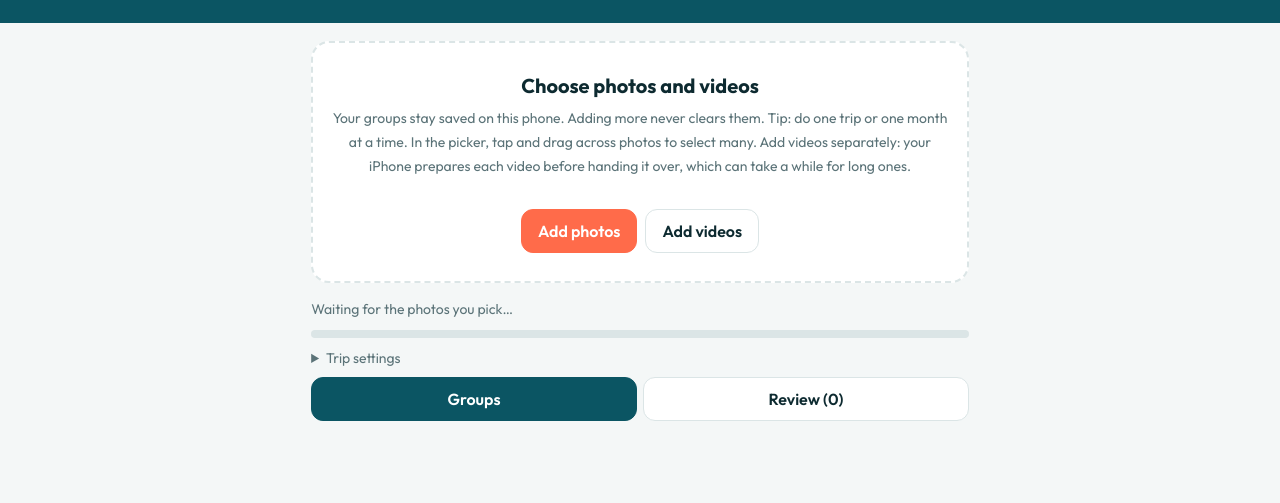
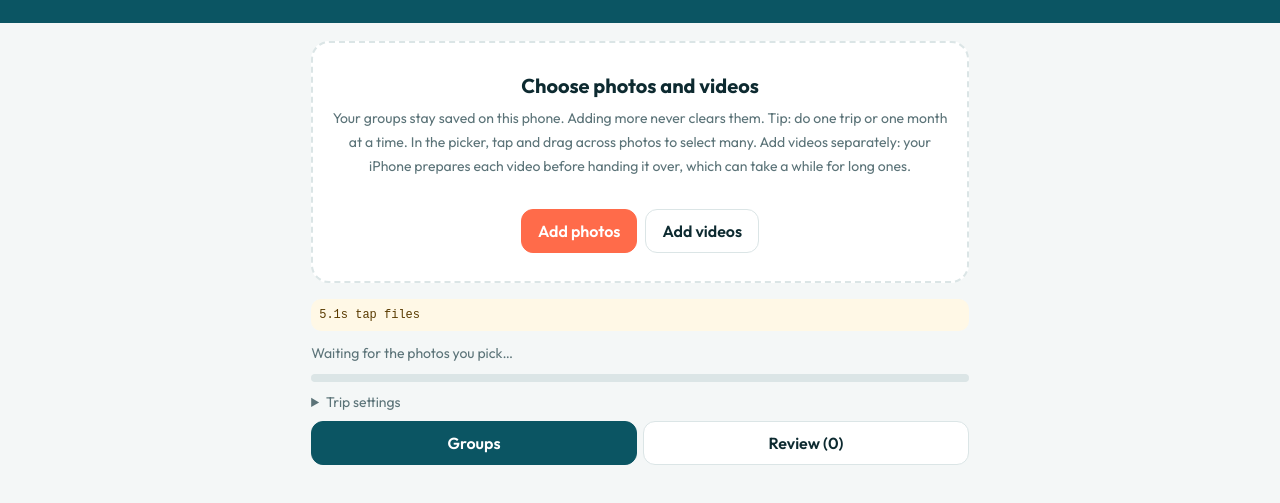
Before and after one commit to saumild/photo-sorter, a plain HTML site: page index.html in a window 1280 px wide. Both pictures are taken after a click on the label "Add photos". Shown: the part 113-616 px from the top of the page. Drawn offline with Linux system fonts and the light colour scheme.

Commit message:
Temporary: on-screen log to debug Add photos

```diff
--- a/index.html
+++ b/index.html
@@ -76,7 +76,7 @@ button.link{border:0;background:none;color:var(--mute);text-decoration:underline
 <main>
 <div class="pick" id="pick"><strong id="picktitle">Choose photos and videos</strong><span class="mute">Your groups stay saved on this phone. Adding more never clears them. Tip: do one trip or one month at a time. In the picker, tap and drag across photos to select many. Add videos separately: your iPhone prepares each video before handing it over, which can take a while for long ones.</span><br><br>
 <div class="row" style="justify-content:center"><label class="btn primary" id="pickbtn">Add photos<input id="files" type="file" accept="image/*" multiple hidden></label><label class="btn" id="pickvid">Add videos<input id="vfiles" type="file" accept="video/*" multiple hidden></label></div></div>
-<div id="prog" hidden><div class="mute" id="progt"></div><div class="bar"><i id="progb"></i></div></div>
+<pre id="dbg" style="white-space:pre-wrap;font:12px/1.4 ui-monospace,monospace;background:#fff8e6;color:#5a3b00;border-radius:10px;padding:8px;max-height:220px;overflow:auto" hidden></pre><div id="prog" hidden><div class="mute" id="progt"></div><div class="bar"><i id="progb"></i></div></div>
 <details id="opts"><summary class="mute">Trip settings</summary><div class="settings">
 <label>Counts as a trip beyond (miles from home)<input id="miles" type="number" value="5" min="1"></label>
 <label>Occasion near home: at least this many photos in one day<input id="occ" type="number" value="15" min="3"></label>
@@ -102,7 +102,8 @@ button.link{border:0;background:none;color:var(--mute);text-decoration:underline
 {
 const SHORTCUT='Save trip & clean up';
 const $=id=>document.getElementById(id);
-const errBox=m=>{const t=document.getElementById('toast');if(!t)return;t.textContent='Something went wrong: '+m+' (send Claude a screenshot)';t.style.display='block';clearTimeout(t._h);t._h=setTimeout(()=>t.style.display='none',12000)};
+const T0=Date.now();const dbg=m=>{try{const d=document.getElementById('dbg');d.hidden=false;d.textContent+=((Date.now()-T0)/1000).toFixed(1)+'s '+m+'\n';d.scrollTop=1e9}catch(e){}};
+const errBox=m=>{dbg('ERROR '+m);const t=document.getElementById('toast');if(!t)return;t.textContent='Something went wrong: '+m+' (send Claude a screenshot)';t.style.display='block';clearTimeout(t._h);t._h=setTimeout(()=>t.style.display='none',12000)};
 window.addEventListener('error',e=>errBox(e.message||'unknown'));window.addEventListener('unhandledrejection',e=>errBox((e.reason&&e.reason.message)||String(e.reason)));
 let places=[],homeC=null,named=[],myHome=null,photos=[],trips=[],deck=[],di=0,hist=[],gid=1;
 const byKey=new Map(),byId=new Map();
@@ -211,7 +212,7 @@ const ham=(a,b)=>{let n=0;for(let i=0;i<64;i++)if(a[i]!==b[i])n++;return n};
 const km=(a,b,c,d)=>{const r=Math.PI/180,x=Math.sin((c-a)*r/2)**2+Math.cos(a*r)*Math.cos(c*r)*Math.sin((d-b)*r/2)**2;return 12742*Math.asin(Math.sqrt(x))};
 
 const onPick=async e=>{
-  const fs=[...e.target.files];if(!fs.length)return;e.target.value='';
+  const fs=[...(e.target.files||[])];dbg(`change on ${e.target.id}: ${fs.length} file(s) `+fs.slice(0,3).map(f=>`${f.name} ${f.type||'no-type'} ${Math.round(f.size/1024)}KB`).join(' | '));if(!fs.length)return;e.target.value='';
   $('prog').hidden=false;$('progt').textContent=`Reading ${fs.length} item${fs.length===1?'':'s'}…`;$('progb').style.width='2%';poolErr=null;let done=0;const fresh=[],again=[];
   await pool(fs,8,async f=>{
     const isV=/^video\//.test(f.type)||/\.(mov|mp4|m4v|3gp)$/i.test(f.name),isJ=!isV&&(f.type==='image/jpeg'||/\.jpe?g$/i.test(f.name));let ex={},buf=null;
@@ -227,12 +228,14 @@ const onPick=async e=>{
     if(++done%25===0||done===fs.length){$('progt').textContent=`Reading dates and places: ${done} of ${fs.length}`;$('progb').style.width=(done/fs.length*100)+'%'}
   });
   if(poolErr&&!fresh.length&&!again.length){$('prog').hidden=true;errBox(poolErr.message||String(poolErr));return}
+  dbg(`read done: ${fresh.length} new, ${again.length} already here${poolErr?', error: '+(poolErr.message||poolErr):''}`);
   photos.sort((a,b)=>a.date-b.date);
   const before=new Map(trips.map(t=>[t,t.list.length]));
   if(fresh.length)placeNew(fresh);else tidy();
   const grew=trips.filter(t=>before.has(t)&&t.list.length>before.get(t)).length,made=trips.filter(t=>!before.has(t)).length;
   toast(!fresh.length?`All of these (${cnt(again)}) were already here. Your groups are unchanged.`:
     `Added ${cnt(fresh)}`+(again.length?` (${again.length} were already here)`:'')+(grew?`. ${grew} existing group${grew===1?'':'s'} got new photos`:'')+(made?`. ${made} new group${made===1?'':'s'}`:'')+'.');
+  dbg(`grouped: ${trips.length} groups`);
   const todo=[...fresh,...again.filter(p=>!p.hash)];let n=0;$('progt').textContent='Groups are ready. Making previews and checking for blurry and similar photos in the background…';
   await pool(todo,4,async p=>{await analyse(p);n++;
     const im=document.querySelector(`img[data-id="${p.id}"]`);if(im&&im.getAttribute('src')!==p.thumb){im.src=p.thumb;im.style.transform=ROT[p.rot]||'none'}
@@ -240,7 +243,9 @@ const onPick=async e=>{
   $('prog').hidden=true;flag();render();store();
 };
 $('files').addEventListener('change',onPick);$('vfiles').addEventListener('change',onPick);
-['files','vfiles'].forEach(id=>$(id).addEventListener('click',()=>{$('prog').hidden=false;$('progt').textContent=id==='vfiles'?'Waiting for your iPhone to prepare the videos… (long videos can take a minute)':'Waiting for the photos you pick…';$('progb').style.width='0';setTimeout(()=>{if($('progt').textContent.startsWith('Waiting'))$('prog').hidden=true},180000)}));
+['files','vfiles'].forEach(id=>{['input','cancel','focus','blur'].forEach(ev=>$(id).addEventListener(ev,()=>dbg(ev+' on '+id)))});
+window.addEventListener('focus',()=>dbg('page focus'));document.addEventListener('visibilitychange',()=>dbg('visible='+!document.hidden));
+['files','vfiles'].forEach(id=>$(id).addEventListener('click',()=>{dbg('tap '+id);$('prog').hidden=false;$('progt').textContent=id==='vfiles'?'Waiting for your iPhone to prepare the videos… (long videos can take a minute)':'Waiting for the photos you pick…';$('progb').style.width='0';setTimeout(()=>{if($('progt').textContent.startsWith('Waiting'))$('prog').hidden=true},180000)}));
 const ROT={3:'rotate(180deg)',6:'rotate(90deg)',8:'rotate(-90deg)'};
 function flag(){
   photos.forEach(p=>p.why=[]);
```
